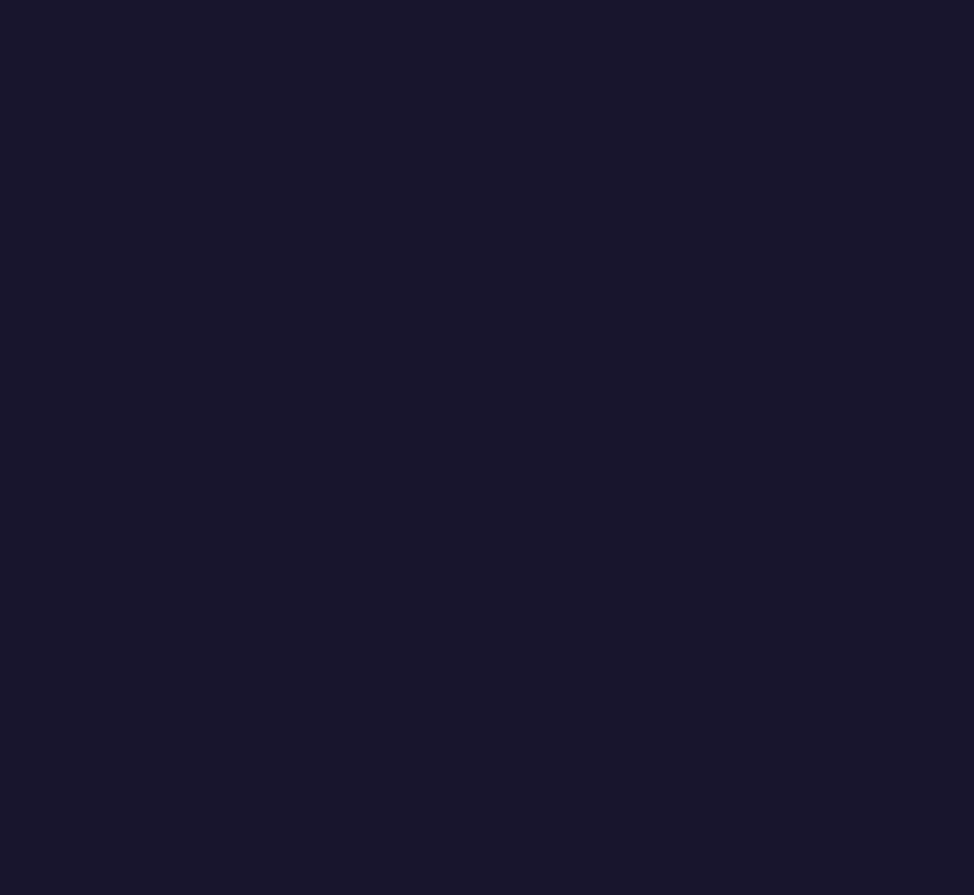
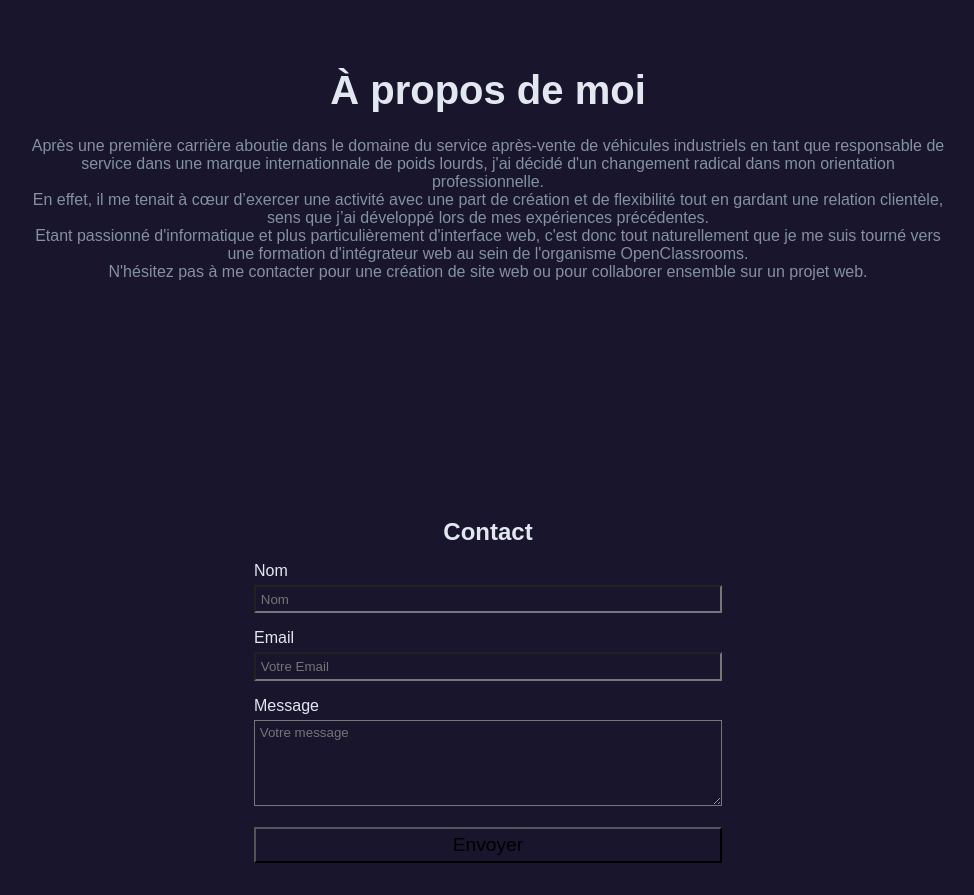
Before and after one commit to matthieu-h/portfolio, a React (Create React App) app: page / in a window 1280 px wide. Shown: the part 3260-4155 px from the top of the page, without its empty margins (152-1126 px from the left). Before the commit the page ends 3042 px from the top, so only its background shows below. Built offline with nearby package versions, Linux system fonts and the light colour scheme.

Commit message:
debut intégration formulaire

```diff
--- a/public/index.html
+++ b/public/index.html
@@ -11,6 +11,11 @@
     <title>Matthieu Hatinguais - Développeur Front-end</title>
   </head>
   <body>
+    <form name="contact" netlify netlify-honeypot=""bot-field" hidden>
+      <input type="text" name="name" />
+      <input type="email" name="email" />
+      <textarea name="message"></textarea>
+    </form>
     <noscript>You need to enable JavaScript to run this app.</noscript>
     <div id="root"></div>
   </body>
--- a/src/App.js
+++ b/src/App.js
@@ -4,6 +4,8 @@
 import Home from "./components/Home";
 import Skills from "./components/Skills";
 import Portfolio from "./components/Portfolio";
+import About from "./components/About";
+import Contact from "./components/Contact";
 
 const App = () => {
   return (
@@ -13,6 +15,8 @@
       <Home />
       <Skills />
       <Portfolio />
+      <About />
+      <Contact />
     </div>
   );
 };
--- /dev/null
+++ b/src/components/About.js
@@ -0,0 +1,32 @@
+import React from "react";
+
+const About = () => {
+  return (
+    <section id="about" className="portfolio">
+      <h2 className="portfolio-title">À propos de moi</h2>
+
+      <p className="portfolio-para">
+        Après une première carrière aboutie dans le domaine du service
+        après-vente de véhicules industriels en tant que responsable de service
+        dans une marque internationnale de poids lourds, j'ai décidé d'un
+        changement radical dans mon orientation professionnelle.
+      </p>
+      <p>
+        En effet, il me tenait à cœur d’exercer une activité avec une part de
+        création et de flexibilité tout en gardant une relation clientèle, sens
+        que j’ai développé lors de mes expériences précédentes.
+      </p>
+      <p>
+        Etant passionné d'informatique et plus particulièrement d'interface web,
+        c'est donc tout naturellement que je me suis tourné vers une formation
+        d'intégrateur web au sein de l'organisme OpenClassrooms.
+      </p>
+      <p>
+        N'hésitez pas à me contacter pour une création de site web ou pour
+        collaborer ensemble sur un projet web.
+      </p>
+    </section>
+  );
+};
+
+export default About;
--- a/src/components/BurgerMenu.js
+++ b/src/components/BurgerMenu.js
@@ -26,7 +26,7 @@
           </Link>
         </li>
         <li className="burger-menu-item">
-          <Link className="burger-menu-link" to="">
+          <Link className="burger-menu-link" to="#about">
             À propos
           </Link>
         </li>
--- /dev/null
+++ b/src/components/Contact.js
@@ -0,0 +1,54 @@
+import React from "react";
+
+const Contact = () => {
+  return (
+    <div id="contact" className="contact">
+      <h2>Contact</h2>
+      <form
+        name="contact"
+        className="contact-form"
+        data-netlify="true"
+        onSubmit="submit"
+      >
+        <input type="hidden" name="form-name" value="contact" />
+        <label htmlFor="name" title="User name" id="name-label">
+          Nom
+        </label>
+        <input
+          type="text"
+          id="name"
+          className="name"
+          placeholder="Nom"
+          name="name"
+          required
+        />
+        <label htmlFor="email" title="User email" id="email-label">
+          Email
+        </label>
+        <input
+          type="email"
+          className="email"
+          placeholder="Votre Email"
+          name="email"
+          required
+        />
+        <label htmlFor="message" title="User's message" id="msg-label">
+          Message
+        </label>
+        <textarea
+          className="msg"
+          name="message"
+          placeholder="Votre message"
+          rows="5"
+          aria-labelledby="msg-label"
+          required
+        ></textarea>
+        <button type="submit" className="contact-btn">
+          Envoyer
+        </button>
+      </form>
+    </div>
+  );
+};
+
+export default Contact;
--- a/src/components/Navbar.js
+++ b/src/components/Navbar.js
@@ -14,7 +14,7 @@
         <Link className="navbar-menu-item" to="#portfolio">
           Portfolio
         </Link>
-        <Link className="navbar-menu-item" to="">
+        <Link className="navbar-menu-item" to="#about">
           À propos
         </Link>
         <Link className="navbar-menu-item" to="#contact">
--- a/src/styles/style.css
+++ b/src/styles/style.css
@@ -414,3 +414,22 @@
 .websitelink-not-exist{
     visibility: hidden;
 }
+.contact{
+    display: flex;
+    flex-direction: column;
+    align-items: center;
+    margin: 0 auto;
+}
+.contact-form{
+    display: flex;
+    flex-direction: column;
+    padding: 1rem;
+    width: 500px;
+}
+.contact-form input, .contact-form textarea, .contact-form button{
+    margin: 0.3rem 0 1rem 0;
+    padding: 0.3rem;
+}
+.contact-form button{
+    font-size: 1.2rem;
+}
```
